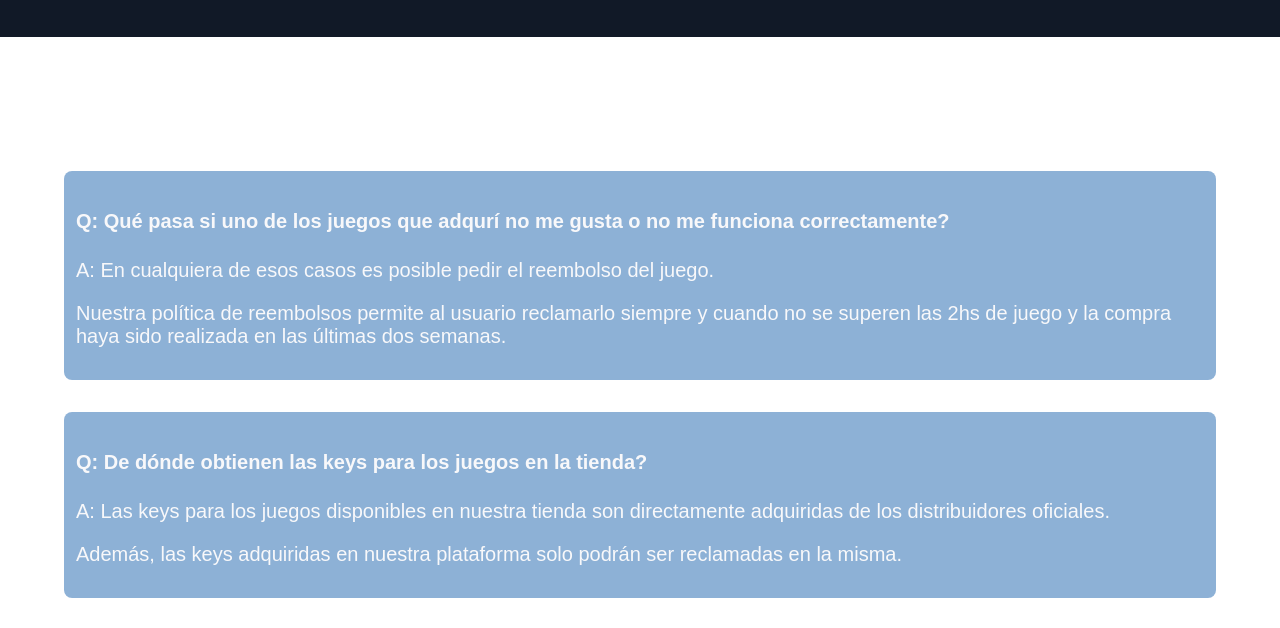
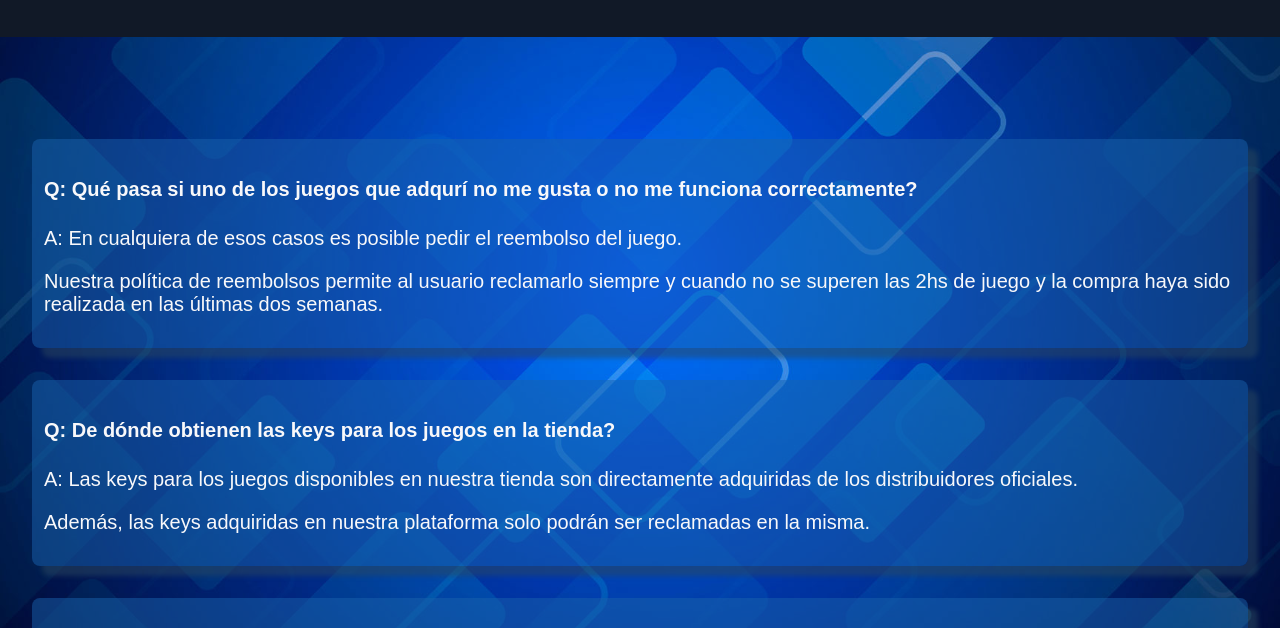
Before and after one commit to NaxarenoXNT/TP1_Prog3_Grupo, a plain HTML site: page pages/faq.html in a window 1280 px wide. Shown: the part 112-740 px from the top of the page. Drawn offline with Linux system fonts and the light colour scheme.

Commit message:
Cambios a la pagina y agregado el estilo de la seccion FAQ

```diff
--- a/CSS/style.css
+++ b/CSS/style.css
@@ -565,3 +565,26 @@ button:hover {
 }
 
 /* FAQ */
+.faq_body {
+    font-family: Arial, Helvetica, sans-serif;
+    margin: 0;
+    padding: 0;
+    background-image: url('../Assets/img/fondo_pagina.jpg');
+    background-size: cover;
+    background-position: center;
+    background-attachment: fixed;
+    min-height: 100vh;
+    display: flex;
+    flex-direction: column;
+}
+
+/*Tarjetas de preguntas*/
+.pregunta {
+    margin: 32px;
+    padding: 12px;
+    color: #f8f8fa;
+    background-color: #1a61ac7e;
+    border-radius: 8px;
+    font-size: 20px;
+    box-shadow: 10px 10px 5px #2a475e85;
+}
--- a/pages/faq.html
+++ b/pages/faq.html
@@ -5,14 +5,12 @@
         <meta charset="UTF-8">
         <meta name="viewport" content="width=device-width, initial-scale=1.0">
         <title>FAQ - Steam</title>
-        <link rel="stylesheet" href="../CSS/style_faq.css"> <!--Cargo el stylesheet de la seccion FAQ-->
-        <link rel="stylesheet" href="../CSS/nav_style.css">
-        <link rel="stylesheet" href="../CSS/footer_style.css">
+        <link rel="stylesheet" href="../CSS/style.css"> <!--Cargo el stylesheet-->
         <link rel="shortcut icon" href="../Assets/favicon/favicon.png" type="image/x-icon"> <!--Establezco el icono de la pagina-->
     </head>
 
     <!--Body de la seccion FAQ-->
-    <body>
+    <body class="faq_body">
         <!--Header de la seccion FAQ-->
         <header>
         <div class="brand">
```
